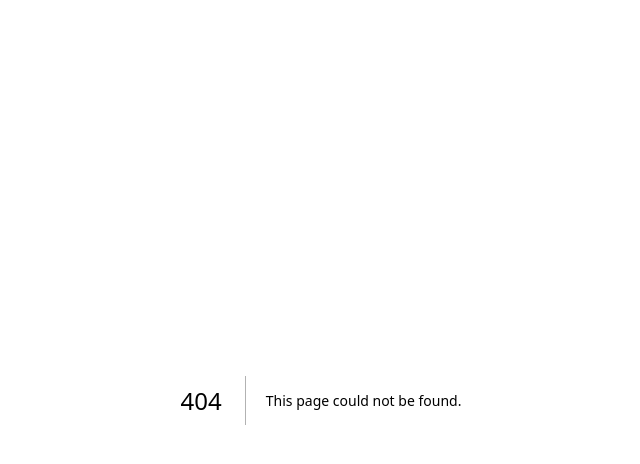
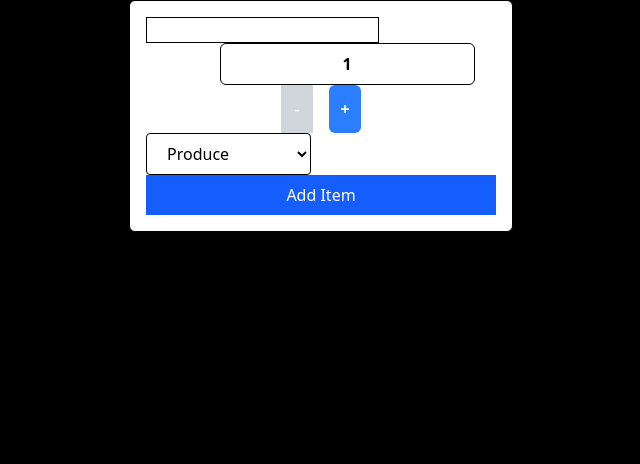
Before and after one commit to BryanTheGreat01/cprg306-assignments, a Next.js app: page /week-5 in a window 1280 px wide. Before the commit this address had no page. Shown: the top 464 px of the page, without its empty margins (319-959 px from the left). Built offline with nearby package versions, Linux system fonts and the light colour scheme.

Commit message:
Week 5 Assignment
Week 5 submission

```diff
--- a/app/page.js
+++ b/app/page.js
@@ -16,6 +16,10 @@ export default function Page() {
       <Link href="./week-4" className="text-underline text-white">
       Week 4 Assignment
       </Link>
+      <br></br>
+      <Link href="./week-5" className="text-underline text-white">
+      Week 5 Assignment
+      </Link>
     </main>
   );
 }
--- /dev/null
+++ b/app/week-5/page.js
@@ -0,0 +1,9 @@
+import ShoppingForm from "./shopping-form";
+
+export default function Page(){
+    return (
+        <main>
+            <ShoppingForm />
+        </main>
+    )
+}
--- /dev/null
+++ b/app/week-5/shopping-form.js
@@ -0,0 +1,118 @@
+"use client";
+import { useState } from "react";
+
+export default function ShoppingForm() {
+    let [name, setName] = useState(" ");
+    let [quantity, setQuantity] = useState(1);
+    let [category, setCategory] = useState("Produce");
+
+     const increment = () => {
+        if (quantity <20){
+            setQuantity(quantity + 1);
+        }
+        else {
+            alert('Cannot go over above 20.')
+        }
+    }
+
+    const decrement = () => {
+        if (quantity >1){
+            setQuantity(quantity -1);
+        }
+        else {
+            alert('You cannot go below 1.')
+        }
+    }
+
+    const handleSubmission = (e) => {
+        e.preventDefault();
+        let newItem = {name, quantity, category};
+        console.log(newItem);
+        alert(`Item: ${name}, Quantity: ${quantity}, Category: ${category}`);
+        setName("");
+        setQuantity(1);
+        setCategory("Produce");
+    };
+    return (
+        <div className=" bg-white mx-auto flex-col justify-center gap-3 py-4 px-4 rounded-md border border-black w-full max-w-sm">
+            <form onSubmit={handleSubmission}>
+            <input type="text"
+            className="border border-black bg-white text-black"
+            placeholder="Item Name"
+            value={name}
+            onChange={(e) => setName(e.target.value)}
+            required>
+            </input>
+
+        <div>
+
+            <label htmlFor="quantity">Quantity: </label>
+            <input type="text"
+            className="bg-white
+            border
+            border-black
+             rounded-md
+             px-1
+             py-2
+             text-center
+             font-bold
+            text-black"
+            value={quantity}>
+            </input>
+        </div>
+
+        <div className="flex flex-row justify-center gap-4">
+            <button
+            type="button"
+            id="decrement-button"
+            className="bg-gray-300
+            w-8
+            py-1
+            text-white"
+            onClick={decrement}
+            disabled={quantity === 1}
+            >-</button>
+
+        <button
+            type="button"
+            id="increment-button"
+            className="bg-blue-500 hover:bg-blue-600
+            w-8
+            h-12
+            rounded-md
+            text-center
+            font-bold"
+            onClick={increment}>+
+            </button>
+        </div>
+
+            <div>
+                <select className="border border-black rounded py-2 px-4 text-black focus:ring-2 focus:ring-blue-500">
+                    <option value="Produce">Produce</option>
+                    <option value="Dairy">Dairy</option>
+                    <option value="Bakery">Bakery</option>
+                    <option value="Meat">Meat</option>
+                    <option value="Frozen Foods">Frozen Foods</option>
+                    <option value="Canned Goods">Canned Goods</option>
+                    <option value="Dry Goods">Dry Goods</option>
+                    <option value="Beverages">Beverages</option>
+                    <option value="Snacks">Snacks</option>
+                    <option value="Household">Household</option>
+                    <option value="Other">Other</option>
+                </select>
+            </div>
+
+            <div>
+                <button type="submit" className="w-full py-2 text-white bg-blue-600">
+                    Add Item
+                </button>
+            </div>
+
+            </form>
+
+
+        </div>
+    )
+
+
+}
```
